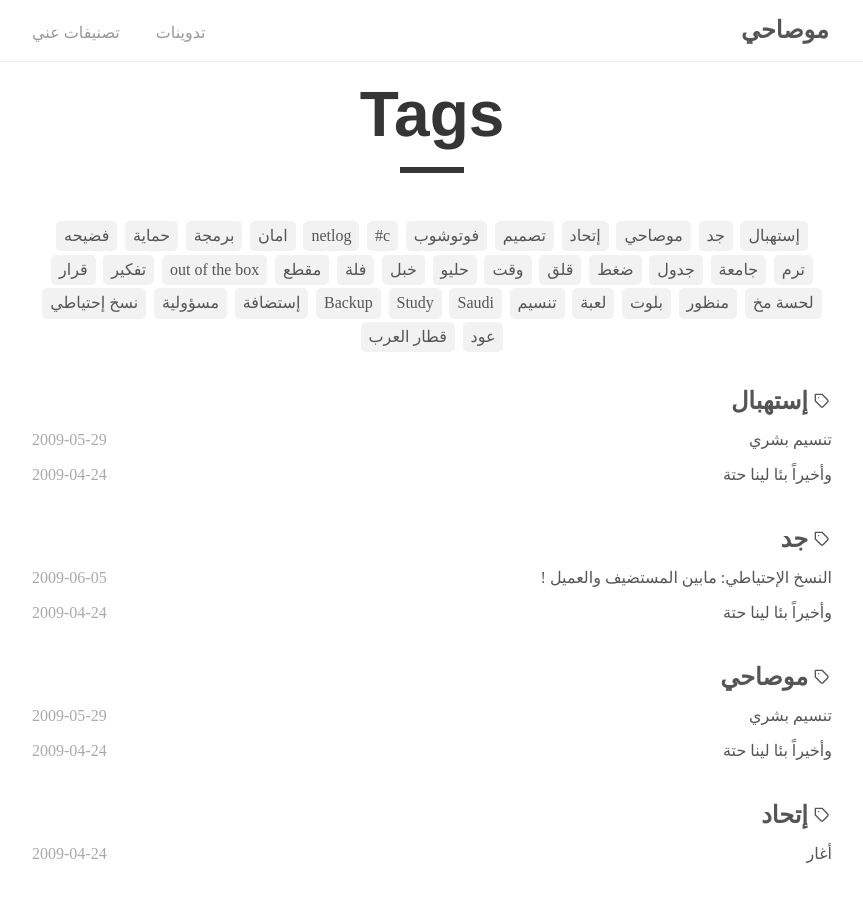
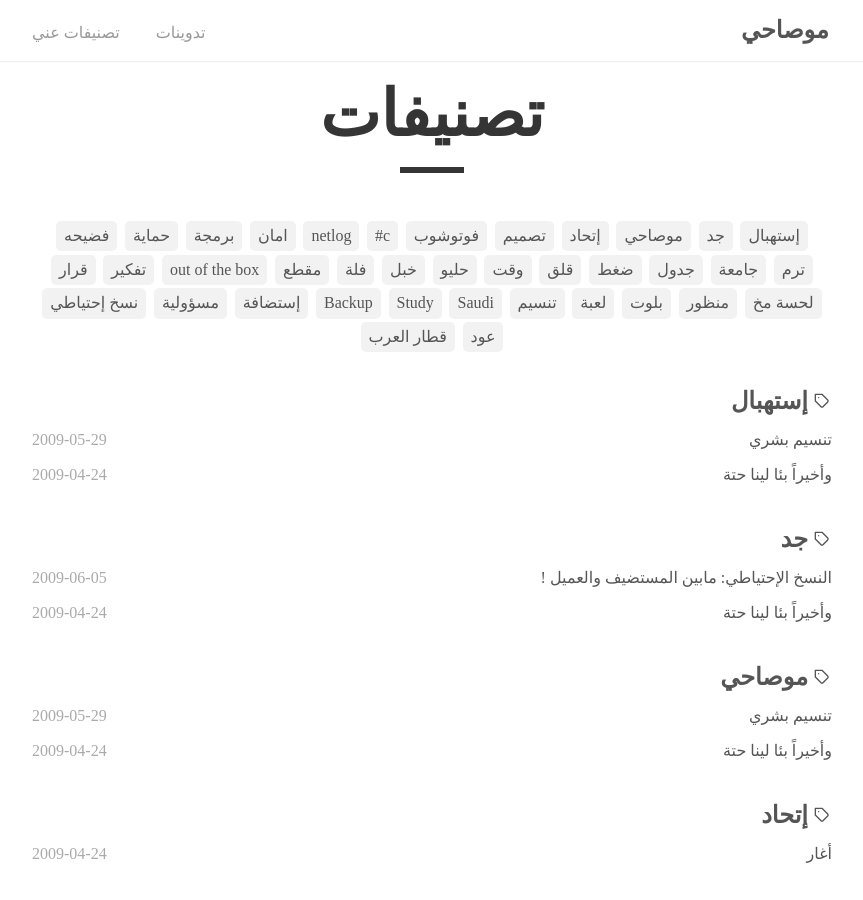
Before and after one commit to mo9a7i/jekyll_mo9a7i_com, a Jekyll site: the page built from _pages/tags.html, in a window 1280 px wide and 900 px high. Shown: the whole window, without its empty margins (208-1071 px from the left). Built offline with Jekyll 4.4.1, drawn with Linux system fonts in a browser that asks for light colours; some web fonts are replaced.

Commit message:
تعديلات بعد

```diff
--- a/_includes/disqus_comments.html
+++ b/_includes/disqus_comments.html
@@ -1,6 +1,6 @@
 <!-- Start disqus -->
 <script src="{{ "/assets/js/disqusLoader.js" | relative_url }}" /></script>
-<div id="disqus_thread"><h3>Discussion and feedback</h3></div>
+<div id="disqus_thread"><h3>النقاش والتعليقات</h3></div>
 <div class="disqus"></div>
 <script>
     disqusLoader('.disqus', {
--- a/_layouts/post.html
+++ b/_layouts/post.html
@@ -13,7 +13,7 @@
 
     {% if page.date %}
       <br>
-      <span>on&nbsp;</span><time datetime="{{ page.date }}">{{ page.date | date: "%B %d, %Y" }}</time>
+      <span>في&nbsp;</span><time datetime="{{ page.date }}">{{ page.date | date: "%B %d, %Y" }}</time>
     {% endif %}
   </div>
 
--- a/_pages/404.html
+++ b/_pages/404.html
@@ -5,11 +5,11 @@
 ---
 
 <div class="notfound">
-  <h1 class="notfound-error">404: Page not found</h1>
+  <h1 class="notfound-error">404: الصفحة غير موجودة</h1>
   <div class="notfound-line"></div>
   <p class="notfound-message">
-    Oops! We can't seem to find the page you are looking for. Let's
-    <a href="{{ site.baseurl }}/">head back home</a>.
+    عفوا! مالقينا الصفحة اللي تدور عليها يالغالي. Let's
+    <a href="{{ site.baseurl }}/">خلنا نرجعك للرئيسية</a>.
   </p>
   <p></p>
 </div>
--- a/_pages/tags.html
+++ b/_pages/tags.html
@@ -1,7 +1,7 @@
 ---
 layout: default
-title: "Tags"
-permalink: /tags/
+title: "تصنيفات"
+permalink: /تصنيفات/
 ---
 
 <div class="tags">
```
